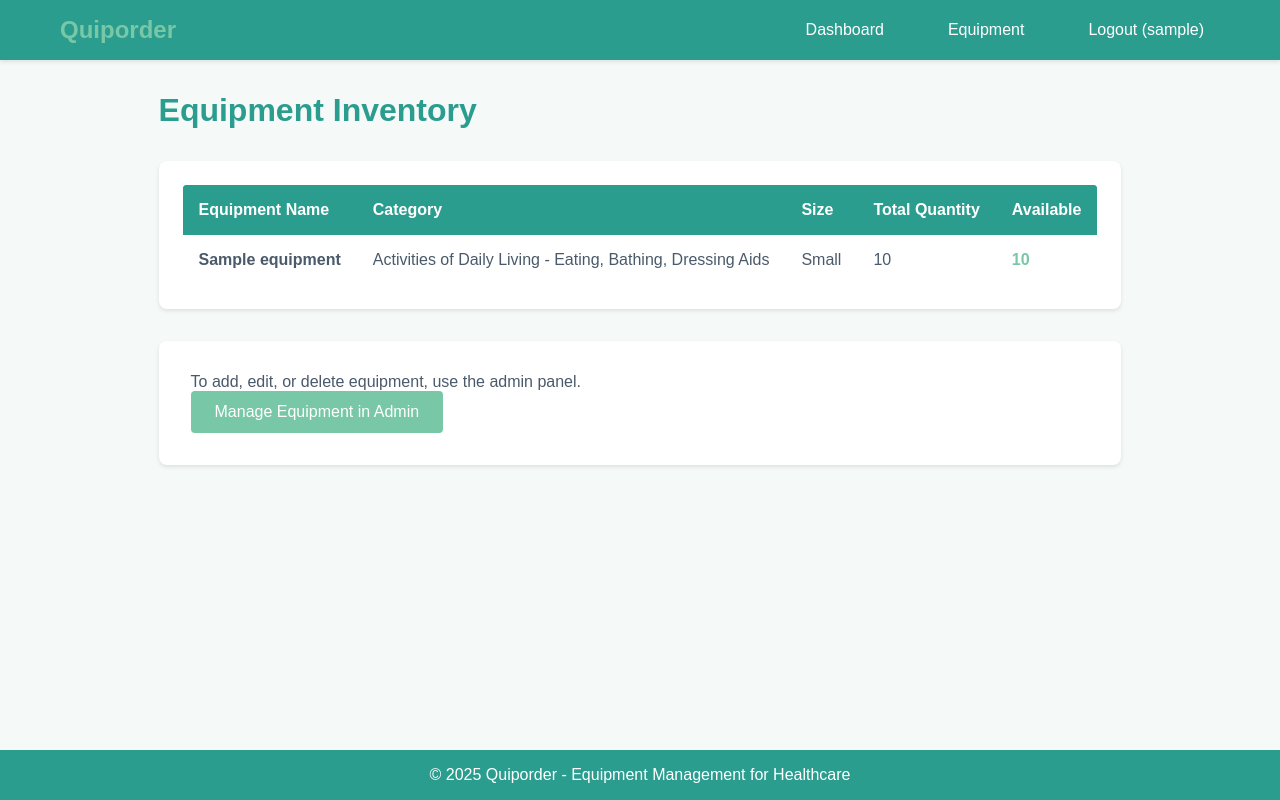
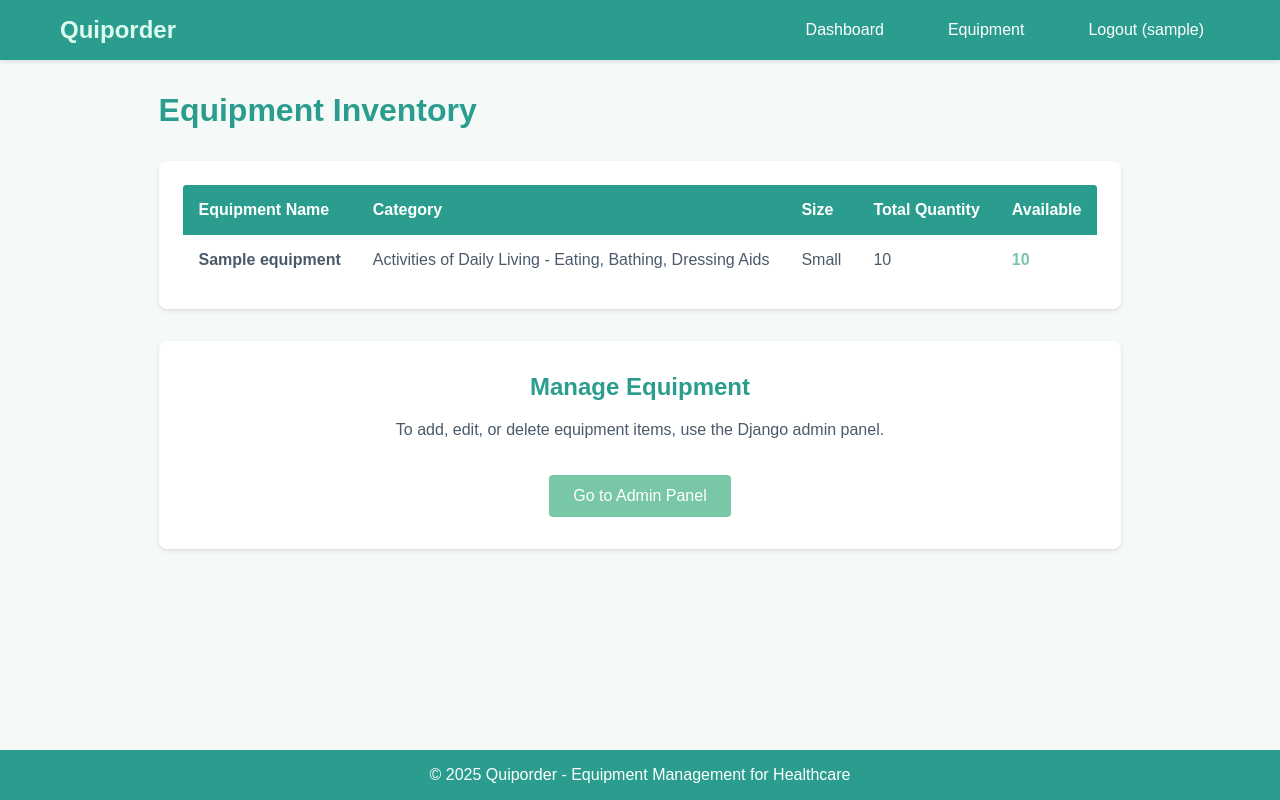
Before and after one commit to Alumsdesigns/quiporder, a Django app: page /equipment/list/ in a window 1280 px wide. Run offline with Django 5.2, Linux system fonts and the light colour scheme; a user stored in the database is signed in; tables that the repository leaves empty hold one stand-in row (values such as "Sample post").

Commit message:
style(equipment): improve action card,logo+ btn color styling

```diff
--- a/static/css/dashboard.css
+++ b/static/css/dashboard.css
@@ -73,6 +73,8 @@
     padding: 2rem;
     border-radius: 8px;
     box-shadow: 0 2px 4px rgba(0, 0, 0, 0.1);
+    text-align: center;
+    margin-top: 2rem;
 }
 
 .action-title {
@@ -85,6 +87,19 @@
     color: #4A5A6A;
     margin-bottom: 1.5rem;
     line-height: 1.6;
+    font-size: 1rem;
+}
+
+.action-card p {
+    color: #4A5A6A;
+    margin-bottom: 1.5rem;
+    font-size: 1rem;
+    line-height: 1.6;
+}
+
+.action-card .btn {
+    margin-top: 0.5rem;
+    color: white;
 }
 
 
--- a/static/css/style.css
+++ b/static/css/style.css
@@ -26,7 +26,7 @@ body {
 }
 
 .brand {
-    color: #78C7A6;
+    color: #e4fff2f5;
     font-size: 1.5rem;
     font-weight: bold;
     text-decoration: none;
--- a/templates/equipment/equipment_list.html
+++ b/templates/equipment/equipment_list.html
@@ -41,15 +41,19 @@
             </table>
         </div>
 
-        <div class="action-card" style="margin-top: 2rem;">
-            <p>To add, edit, or delete equipment, use the admin panel.</p>
-            <a href="/admin/equipment/equipment/" class="btn btn-primary">Manage Equipment in Admin</a>
+        <div class="action-card">
+            <h3 class="action-title">Manage Equipment</h3>
+            <p class="action-description">
+                To add, edit, or delete equipment items, use the Django admin panel.
+            </p>
+            <a href="/admin/equipment/equipment/" class="btn btn-primary">Go to Admin Panel</a>
         </div>
+
     {% else %}
         <div class="empty-state">
             <p class="empty-message">No equipment in inventory yet.</p>
             <p class="empty-submessage">Add equipment via the admin panel.</p>
-            <a href="/admin/equipment/equipment/add/" class="btn btn-primary" style="margin-top: 1rem;">Add Equipment</a>
+            <a href="/admin/equipment/equipment/add/" class="btn btn-primary">Add Equipment</a>
         </div>
     {% endif %}
 </div>
```
